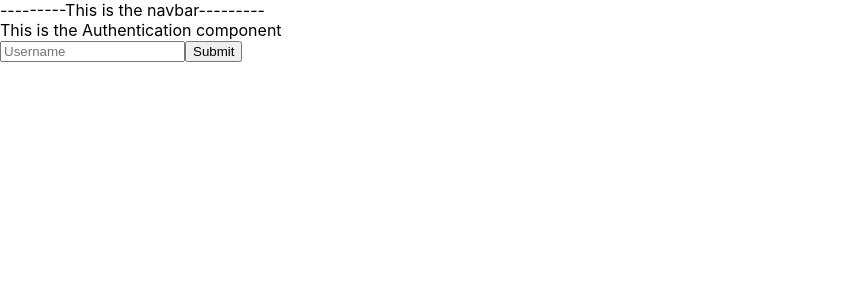
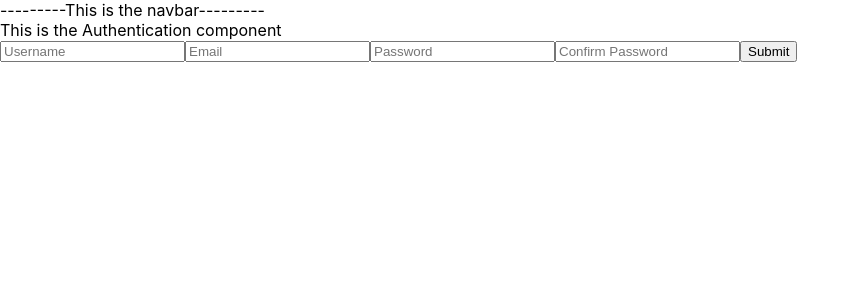
Before and after one commit to CameronDavis88/Your-Library, a React (Create React App) app: page /users_library in a window 1280 px wide. Shown: the top 300 px of the page, without its empty margins (0-860 px from the left). Built offline with nearby package versions, Linux system fonts and the light colour scheme.

Commit message:
Added other inputs to Authentication. So far so good.

```diff
--- a/src/components/Dashboard/Authentication.js
+++ b/src/components/Dashboard/Authentication.js
@@ -41,6 +41,11 @@ const Authentication = (props) => {
       This is the Authentication component
       <main className='registering'>
       <input onChange={(e) => setUsernameInput(e.target.value)} placeholder='Username' value={usernameInput} />
+      <input onChange={(e) => setEmailInput(e.target.value)} placeholder='Email' value={emailInput} />
+      <input onChange={(e) => setPasswordInput(e.target.value)} placeholder='Password' value={passwordInput} />
+      <input onChange={(e) => setPasswordConfirmationInput(e.target.value)} placeholder='Confirm Password' value={passwordConfirmationInput} />
+
+
       <button onClick={handleRegister} >Submit</button>
       </main>
       {/* <main className='loggingIn' ></main> */}
```
